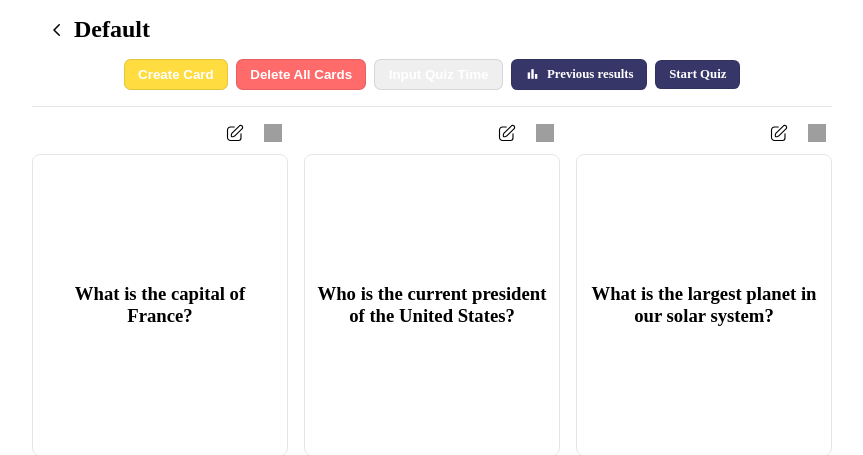
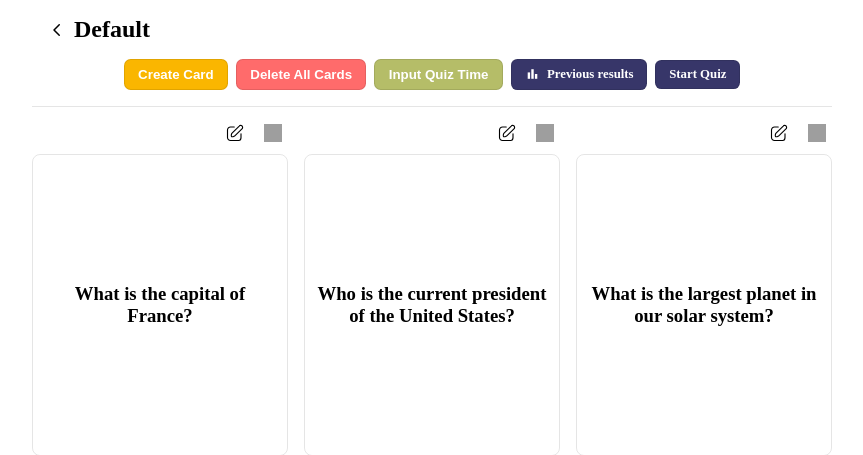
Before and after one commit to walidkhamees/Recallr, a Flask app: page /deck/Default in a window 1280 px wide. Shown: the part 82-537 px from the top of the page, without its empty margins (208-1071 px from the left). Run offline with Flask 3, Linux system fonts and the light colour scheme; data comes from the database, SQL or seed files in the repository; parts of the project's set-up code (start-up, migrations or seed data) failed here and were passed over; grey boxes are pictures that could not be loaded.

Commit message:
fix: constrast issues and results right after quiz

```diff
--- a/app/static/css/deck-style.css
+++ b/app/static/css/deck-style.css
@@ -38,7 +38,7 @@ main > .container > h2 {
 }
 
 #open-new-card-modal {
-  background-color: #ffdc3f;
+  background-color: #fab600;
   color: white;
 }
 
@@ -109,6 +109,11 @@ main > .container > h2 {
   gap: 0.5em;
 }
 
+#open-input-quiz-time-modal {
+    background-color: #b5bd68;
+    color: white;
+}
+
 #previous-results {
     background-color: #373669;
     color: white;
--- a/app/static/css/decks-style.css
+++ b/app/static/css/decks-style.css
@@ -14,7 +14,7 @@ main {
 }
 
 #new-deck-btn {
-  background-color: #ffdc3f;
+  background-color: #fab600;
   color: white;
 }
 
--- a/app/static/js/quiz.js
+++ b/app/static/js/quiz.js
@@ -77,7 +77,7 @@ const interval = setInterval(() => {
 
     setTimeout(() => {
       window.location.href = `/deck/${deckName}/result/${quizId}`;
-    }, 200);
+    }, 1000);
   }
 }, 1000);
 
```
